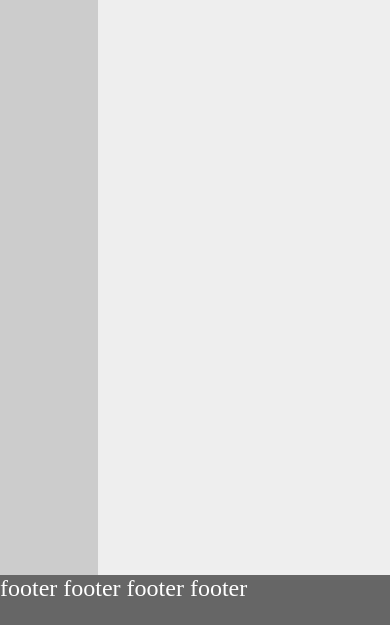
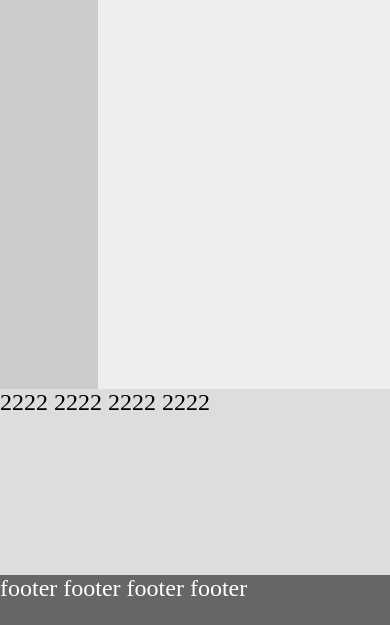
Before and after one commit to wrublik93/FLEX_GRID, a plain HTML site: page index.html in a window 390 px wide. Shown: the part 219-844 px from the top of the page. Drawn offline with Linux system fonts and the light colour scheme.

Commit message:
style: add media for 800px and use flex-basis with flex-wrap

```diff
--- a/style.css
+++ b/style.css
@@ -40,6 +40,7 @@ body {
 
 .container {
     display: flex;
+    flex-wrap: wrap;
 }
 
 .main {
@@ -59,7 +60,20 @@ body {
 }
 
 @media only screen and (max-width: 800px){
+    /* .menu-secondary {
+        width: 0%;
+    } */
+    .menu-primary {
+        flex-basis: 25%;
+        height: 75%;
+    }
+
+    .main {
+        height: 75%;
+    }
+
     .menu-secondary {
-        width: 0%;
+        flex-basis: 100%;
+        height: 25%;
     }
 }
```
